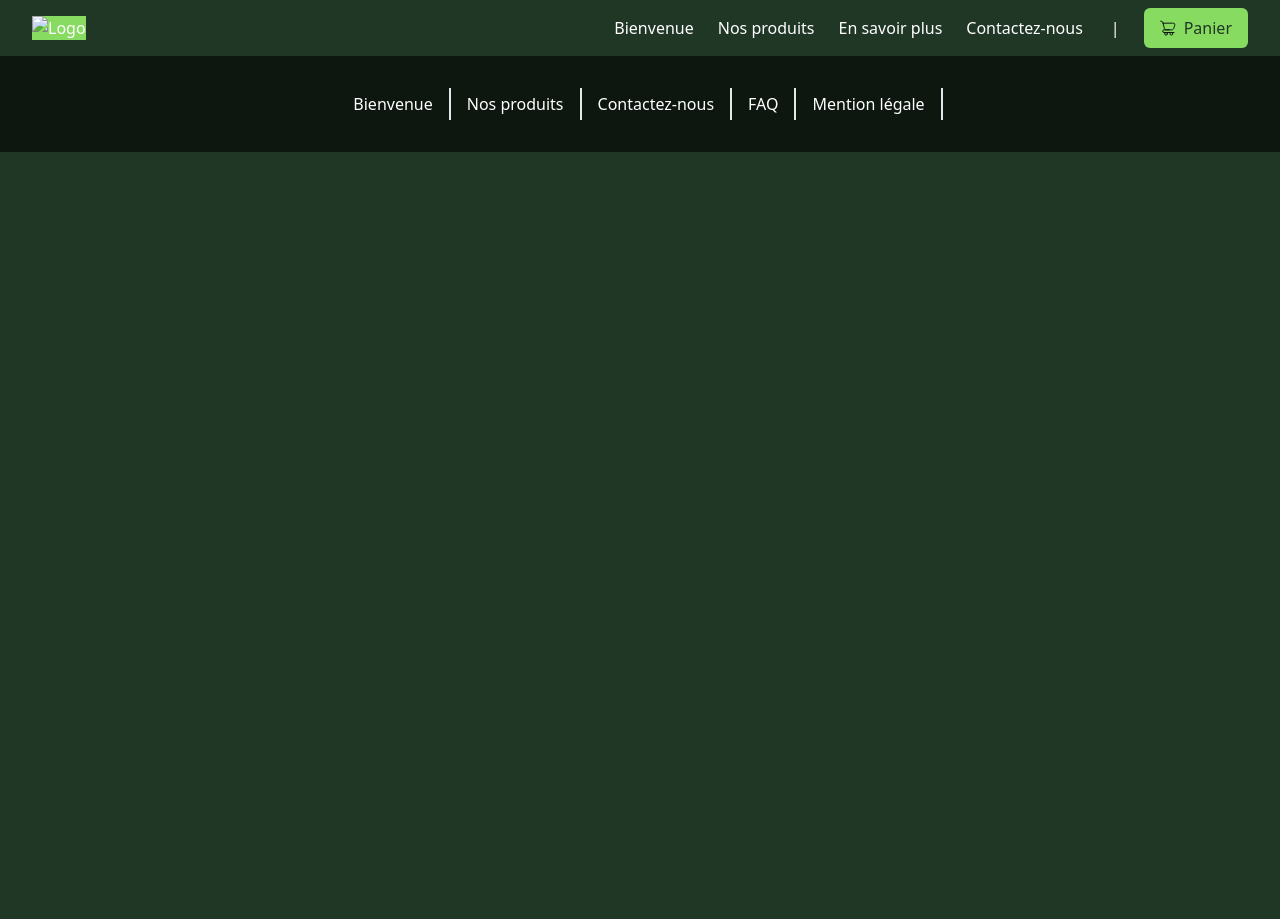
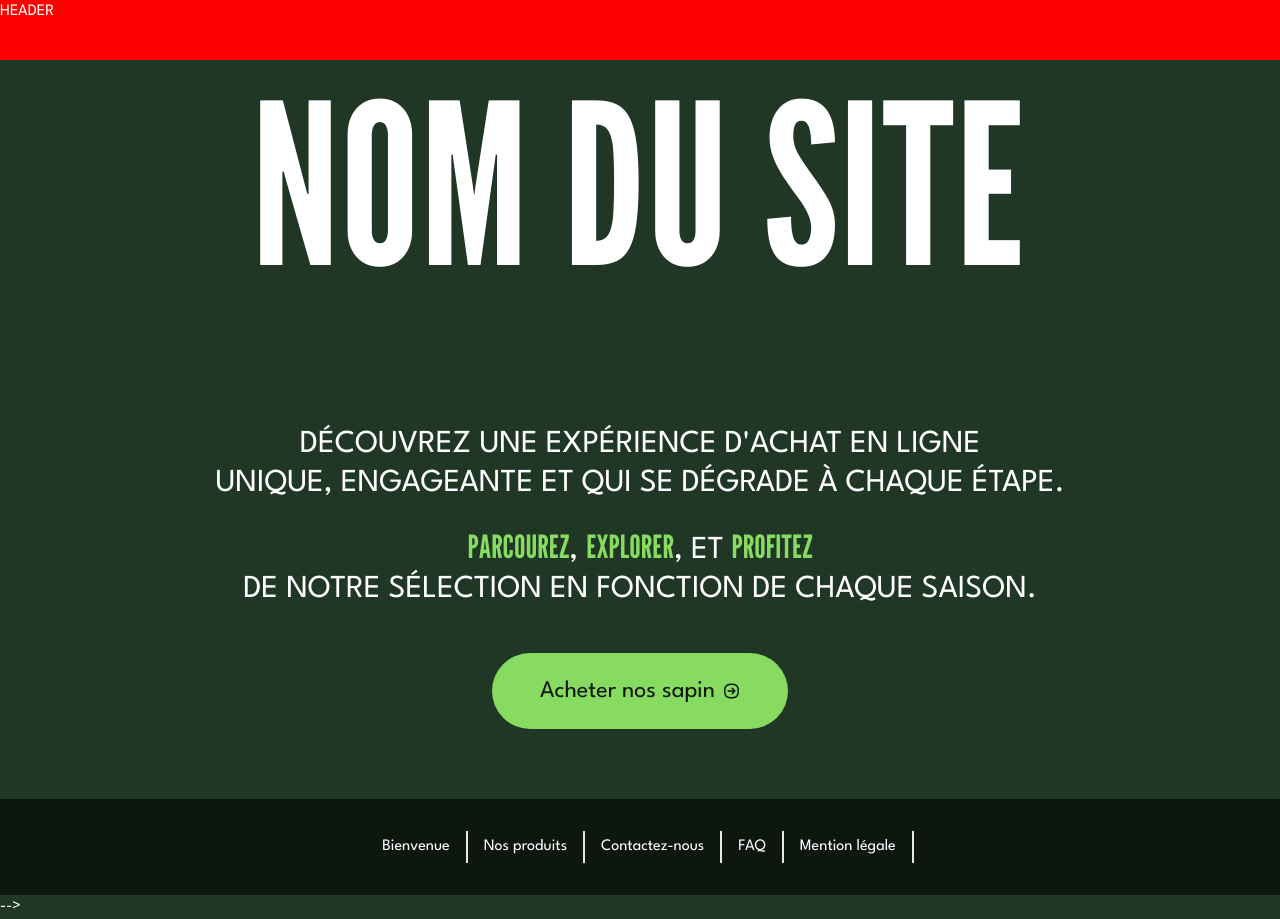
Before and after one commit to pierreBeuselinck/ecosite-reboot-hackathon-2023, a website built with Vite: page index.html in a window 1280 px wide. Before the commit the page ends 800 px from the top, so only its background shows below. Built offline with nearby package versions, Linux system fonts and the light colour scheme.

Commit message:
herobanner

```diff
--- a/assets/styles/abstracts/variables.scss
+++ b/assets/styles/abstracts/variables.scss
@@ -4,7 +4,10 @@
   --tertiary-bgColor: #0D1710;
 
   --principal-fontColor: #FFFFFF ;
-  // --secondary-fontColor: ;
+  --secondary-fontColor: #0D1710 ;
   // --tertiary-fontColor: ;
 
+  --title-font : 'League Gothic';
+  --text-font : 'League Spartan';
+
 }
--- a/assets/styles/app.scss
+++ b/assets/styles/app.scss
@@ -11,7 +11,8 @@
 //Customs
 
 *{
-  color: var(--principal-fontColor)
+  color: var(--principal-fontColor);
+  font-family: var(--text-font);
 }
 
 body{
@@ -38,3 +39,39 @@ body{
 // @import 'pages/home';
 // @import 'pages/about';
 // @import 'pages/contact';
+
+.herobanner{
+  & .herobanner-title{
+    font-size: 224px;
+    font-family: var(--title-font);
+    line-height: 1.1;
+    padding-bottom: 120px;
+  }
+
+  & .herobanner-text{
+    text-transform: uppercase;
+    font-size: 32px;
+    line-height: 38.4px;
+
+    & p{
+      font-weight: 400;
+    }
+
+    & p span{
+      font-family: var(--title-font);
+      color: var(--secondary-bgColor);
+      font-style: 700;
+    }
+  }
+
+  & .button{
+    background-color: var(--secondary-bgColor);
+    cursor: pointer;
+    margin-bottom: 70px;
+
+    & p{
+      color: var(--secondary-fontColor);
+      font-size: 24px;
+    }
+  }
+}
--- a/index.html
+++ b/index.html
@@ -5,10 +5,34 @@
     <meta name="viewport" content="width=device-width, initial-scale=1.0">
     <title>Document</title>
     <link rel="stylesheet" href="assets/styles/app.css">
+
+    <!-- Include font -->
+    <link rel="preconnect" href="https://fonts.googleapis.com">
+    <link rel="preconnect" href="https://fonts.gstatic.com" crossorigin>
+    <link href="https://fonts.googleapis.com/css2?family=League+Gothic&family=League+Spartan&display=swap" rel="stylesheet">
+    <!-- * -->
+
 </head>
 <body>
-    {% include './assets/composant/header.html' %}
+    <!-- {% include './assets/composant/header.html' %} -->
+    <span style="display: block; height: 60px; width: 100%; background-color: red;">HEADER</span>
+    <div class="herobanner flex flex-col items-center">
+        <h1 class="herobanner-title">NOM DU SITE</h1>
+        <div class="herobanner-text text-center flex flex-col gap-6 pb-11">
+            <p>Découvrez une expérience d'achat en ligne <br> unique, engageante et qui se dégrade à chaque étape.</p>
+            <p><span>PARCOUREZ</span>, <span>EXPLORER</span>, et <span>PROFITEZ</span> <br> de notre sélection en fonction de chaque saison.</p>
+        </div>
+        <div class="button flex gap-2 items-center px-12 py-5 rounded-full">
+            <p>Acheter nos sapin</p>
+            <svg width="17" height="16" viewBox="0 0 17 16" fill="none" xmlns="http://www.w3.org/2000/svg">
+                <g id="ic-arrow-right-rec">
+                <path id="Vector" d="M9.16683 5.33333L11.8335 8.00004M11.8335 8.00004L9.16683 10.6667M11.8335 8.00004H5.16683M8.50016 14.6667V14.6667C10.0501 14.6667 10.8251 14.6667 11.4609 14.4963C13.1864 14.034 14.5341 12.6862 14.9965 10.9608C15.1668 10.3249 15.1668 9.54995 15.1668 8V8C15.1668 6.45004 15.1668 5.67507 14.9965 5.03923C14.5341 3.31377 13.1864 1.96604 11.4609 1.5037C10.8251 1.33333 10.0501 1.33333 8.50016 1.33333V1.33333C6.95021 1.33333 6.17523 1.33333 5.5394 1.5037C3.81394 1.96604 2.4662 3.31377 2.00387 5.03923C1.8335 5.67507 1.8335 6.45004 1.8335 8V8C1.8335 9.54995 1.8335 10.3249 2.00387 10.9608C2.4662 12.6862 3.81394 14.034 5.5394 14.4963C6.17523 14.6667 6.95021 14.6667 8.50016 14.6667Z" stroke="#0D1710" stroke-width="1.5" stroke-linecap="round" stroke-linejoin="round"/>
+                </g>
+            </svg>
+        </div>
+    </div>
 
-    {% include './assets/composant/footer.html' %}
+
+    <!-- {% include './assets/composant/footer.html' %} -->
 </body>
 </html>
```
Also changed, not shown: assets/icons/arrow-right.svg (added), assets/styles/abstracts/variables.css, assets/styles/app.css, 2 other files.
